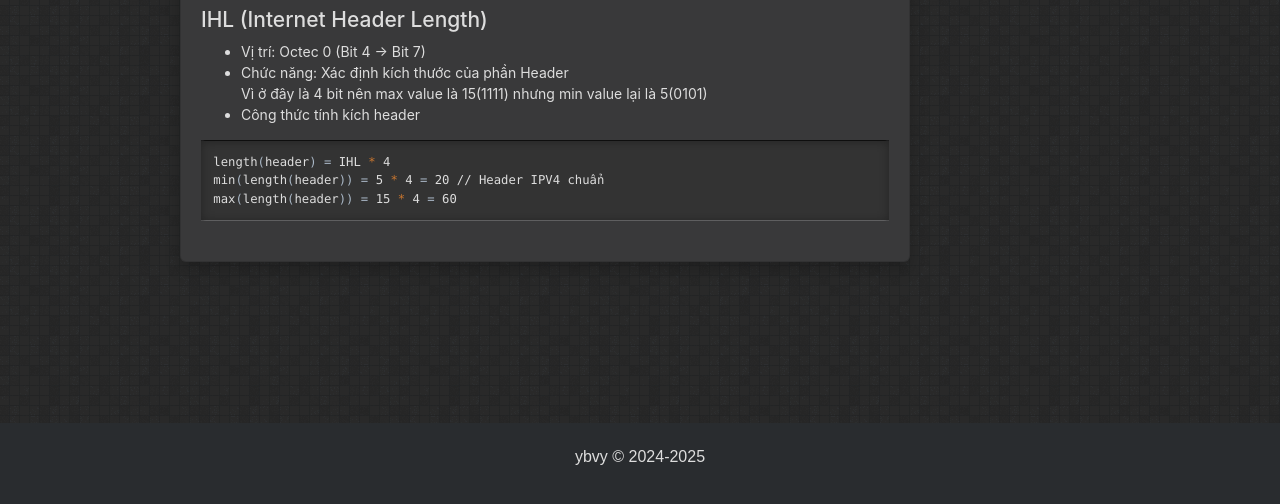
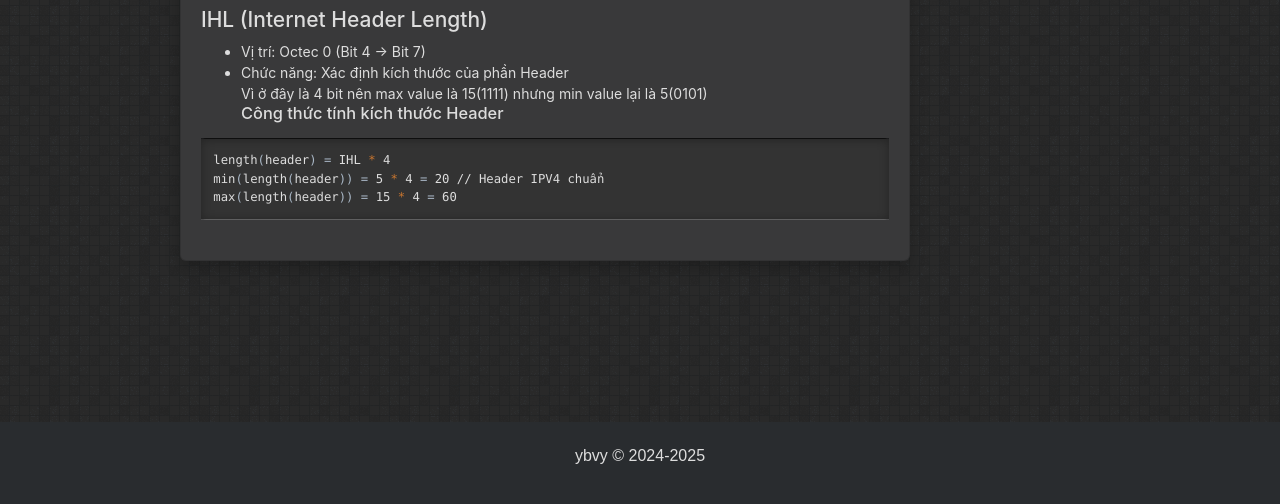
Before and after one commit to ybvy/ybvy.github.io, a Jekyll site: the page built from _posts/2025-03-18-ip-header-explain.md, in a window 1280 px wide and 900 px high, scrolled down 547 px. Shown: the part 388-892 px from the top of the window. Built offline with Jekyll 4.4.1, drawn with Linux system fonts in a browser that asks for light colours.

Commit message:
add post 2025-03-18

```diff
--- a/_posts/2025-03-18-ip-header-explain.md
+++ b/_posts/2025-03-18-ip-header-explain.md
@@ -36,7 +36,7 @@ IP Header là phần tiêu đề của 1 gói tin IP(Internet Protocol) khi truy
 * Vị trí: Octec 0 (Bit 4 -> Bit 7)
 * Chức năng: Xác định kích thước của phần Header
 Vì ở đây là 4 bit nên max value là 15(1111) nhưng min value lại là 5(0101)
-* Công thức tính kích header
+### Công thức tính kích thước Header
 {% highlight bash %}
 length(header) = IHL * 4
 min(length(header)) = 5 * 4 = 20 // Header IPV4 chuẩn
```
